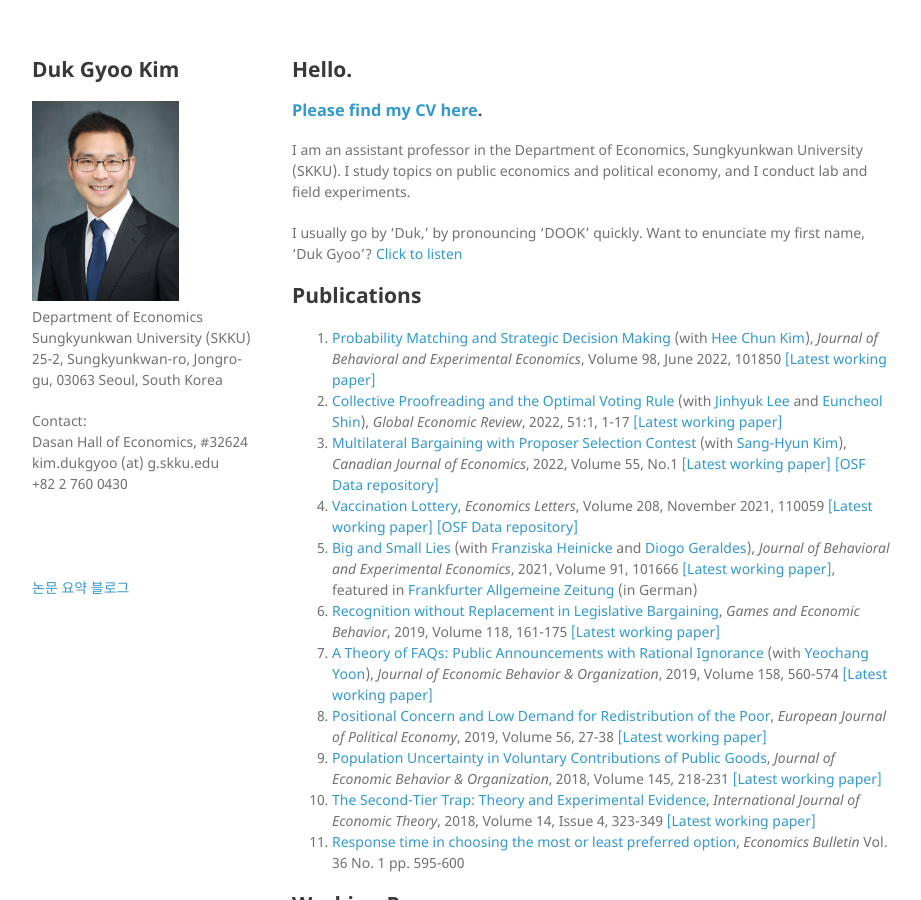
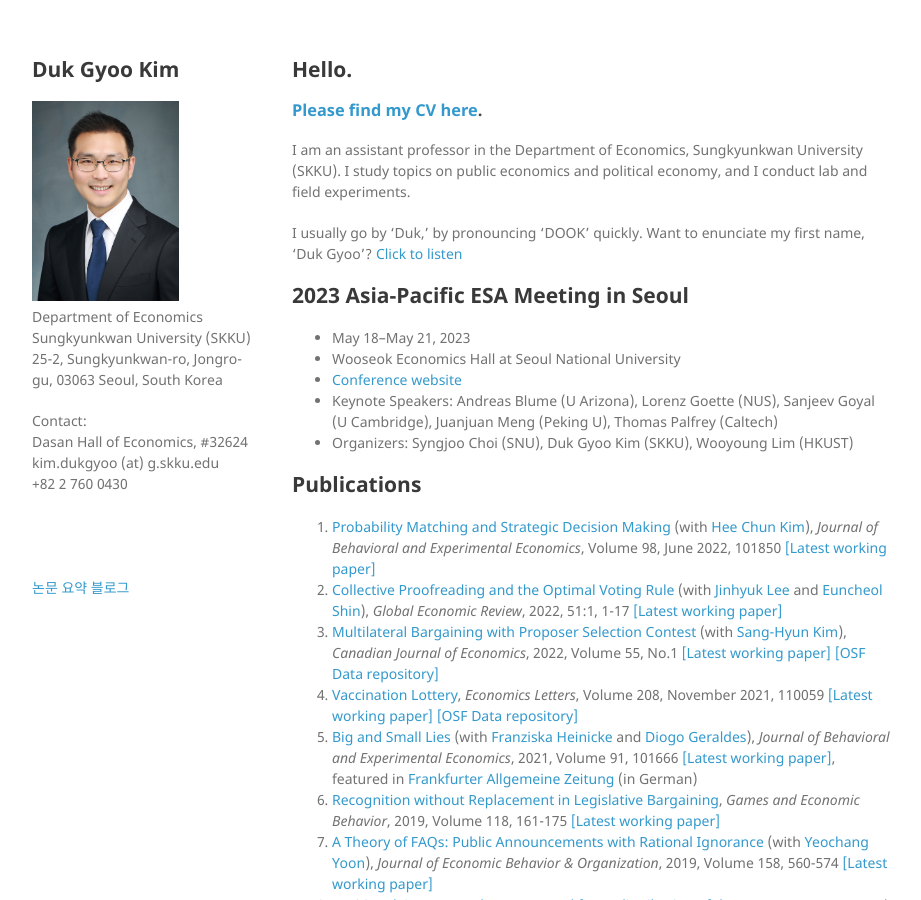
Before and after one commit to kimdukgyoo/kimdukgyoo.github.io, a Jekyll site: the page built from index.md, in a window 1280 px wide and 900 px high. Shown: the whole window, without its empty margins (178-1099 px from the left). Built offline with Jekyll 4.4.1, drawn with Linux system fonts in a browser that asks for light colours; our own code applies the rules of GitHub Pages for plain Markdown files.

Commit message:
Update index.md

```diff
--- a/index.md
+++ b/index.md
@@ -6,6 +6,14 @@
 I am an assistant professor in the Department of Economics, Sungkyunkwan University (SKKU). I study topics on public economics and political economy, and I conduct lab and field experiments.
 
 I usually go by 'Duk,' by pronouncing 'DOOK' quickly. Want to enunciate my first name, 'Duk Gyoo'?  <a href="/howtopronouncemyname.mp3" target="_blank">Click to listen</a>
+
+## 2023 Asia-Pacific ESA Meeting in Seoul
+- May 18--May 21, 2023
+- Wooseok Economics Hall at Seoul National University
+- <a href="https://esaseoul2023.weebly.com" target="_blank">Conference website</a>
+- Keynote Speakers: Andreas Blume (U Arizona), Lorenz Goette (NUS), Sanjeev Goyal (U Cambridge), Juanjuan Meng (Peking U), Thomas Palfrey (Caltech)
+- Organizers: Syngjoo Choi (SNU), Duk Gyoo Kim (SKKU), Wooyoung Lim (HKUST)
+
 
 ## Publications
 1. <a href="https://authors.elsevier.com/sd/article/S2214-8043(22)00025-8" target="_blank">Probability Matching and Strategic Decision Making</a> (with <a href="https://sites.google.com/site/hckim0822/home" target="_blank">Hee Chun Kim</a>), _Journal of Behavioral and Experimental Economics_, Volume 98, June 2022, 101850 <a href="https://kimdukgyoo.github.io/PDFfiles/ProbMatching.pdf" target="_blank">[Latest working paper]</a>
```
